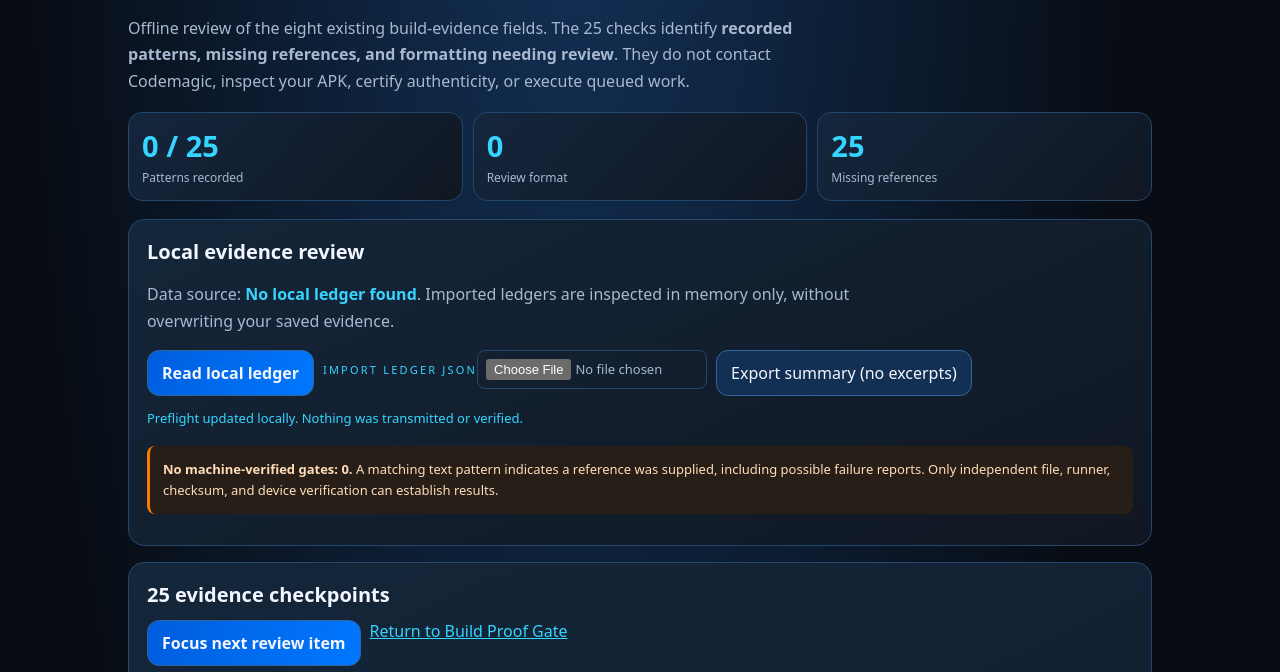
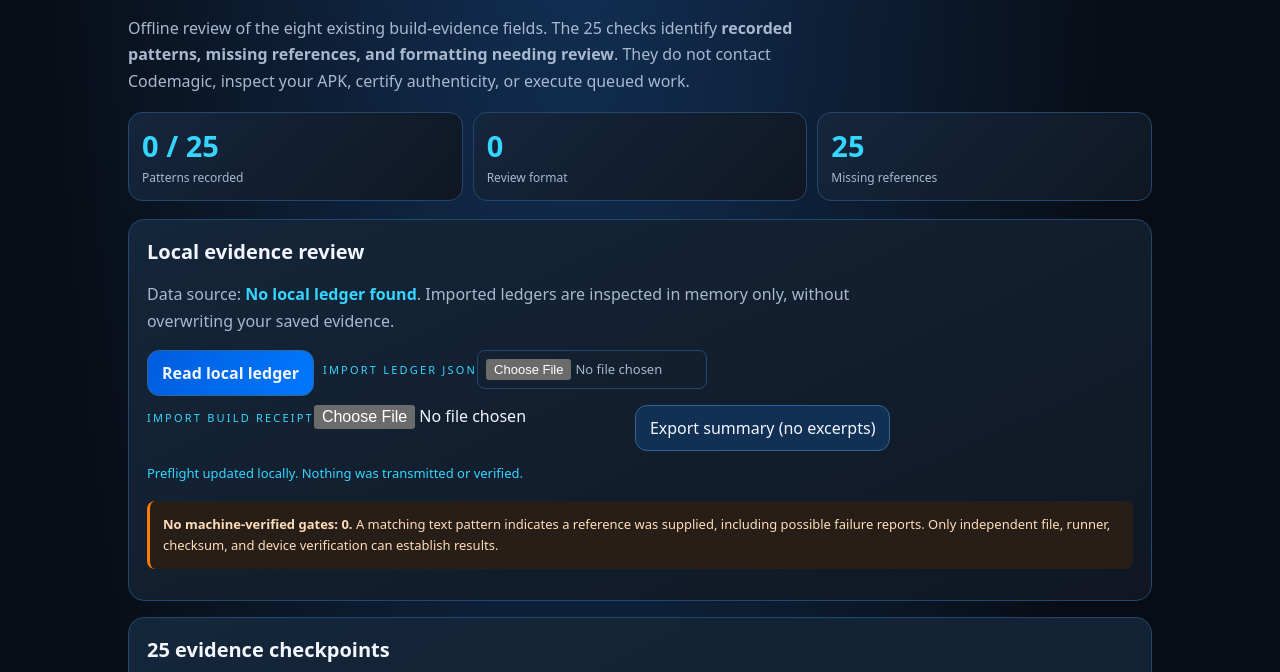
Before and after one commit to Spiritjcrow/Selma.0, a plain HTML site: page apps/selma-hypercore/preflight.html in a window 1280 px wide. Shown: the part 114-786 px from the top of the page. Drawn offline with Linux system fonts and the light colour scheme.

Commit message:
feat(hypercore): integrate gated local owner build-receipt import and tests

```diff
--- a/apps/selma-hypercore/preflight.html
+++ b/apps/selma-hypercore/preflight.html
@@ -15,7 +15,7 @@
 <header class="head"><div class="identity"><img class="icon" src="assets/icons/evidence-provenance.svg" alt="" width="72" height="72"><div><div class="kicker">HyperCore · Evidence workstation</div><h1>25-point Preflight</h1></div></div><span class="flag">STRUCTURE ONLY · UNVERIFIED</span></header>
 <p class="lead">Offline review of the eight existing build-evidence fields. The 25 checks identify <strong>recorded patterns, missing references, and formatting needing review</strong>. They do not contact Codemagic, inspect your APK, certify authenticity, or execute queued work.</p>
 <div class="stats" aria-live="polite"><div class="stat"><b id="recorded-count">0 / 25</b><span>Patterns recorded</span></div><div class="stat"><b id="review-count">0</b><span>Review format</span></div><div class="stat"><b id="missing-count">25</b><span>Missing references</span></div></div>
-<section class="panel" aria-labelledby="review-title"><h2 id="review-title">Local evidence review</h2><p class="lead">Data source: <strong id="source-name">Not loaded</strong>. Imported ledgers are inspected in memory only, without overwriting your saved evidence.</p><div class="actions"><button id="refresh" type="button" class="primary">Read local ledger</button><label for="import"><span class="kicker">Import ledger JSON</span><input id="import" type="file" accept=".json,application/json"></label><button id="export" type="button">Export summary (no excerpts)</button></div><p id="notice" role="status" aria-live="polite"></p><p class="notice"><strong>No machine-verified gates: 0.</strong> A matching text pattern indicates a reference was supplied, including possible failure reports. Only independent file, runner, checksum, and device verification can establish results.</p></section>
+<section class="panel" aria-labelledby="review-title"><h2 id="review-title">Local evidence review</h2><p class="lead">Data source: <strong id="source-name">Not loaded</strong>. Imported ledgers are inspected in memory only, without overwriting your saved evidence.</p><div class="actions"><button id="refresh" type="button" class="primary">Read local ledger</button><label for="import"><span class="kicker">Import ledger JSON</span><input id="import" type="file" accept=".json,application/json"></label><label for="receipt-import"><span class="kicker">Import build receipt</span><input id="receipt-import" type="file" accept=".json,application/json"></label><button id="export" type="button">Export summary (no excerpts)</button></div><p id="notice" role="status" aria-live="polite"></p><p class="notice"><strong>No machine-verified gates: 0.</strong> A matching text pattern indicates a reference was supplied, including possible failure reports. Only independent file, runner, checksum, and device verification can establish results.</p></section>
 <section class="panel" aria-labelledby="checks-title"><h2 id="checks-title">25 evidence checkpoints</h2><div class="actions"><button type="button" id="next" class="primary">Focus next review item</button><a href="index.html">Return to Build Proof Gate</a></div><p class="next" id="next-label">Calculating next checkpoint</p><ol id="checks" aria-label="Evidence preflight checks"></ol></section>
 <footer>Selma° HyperCore · 25-point preflight v0.3 · Local-only review tool · No deployment, authentication, APK installation, CI trigger, or external data transfer.</footer>
 </main></body></html>
```
